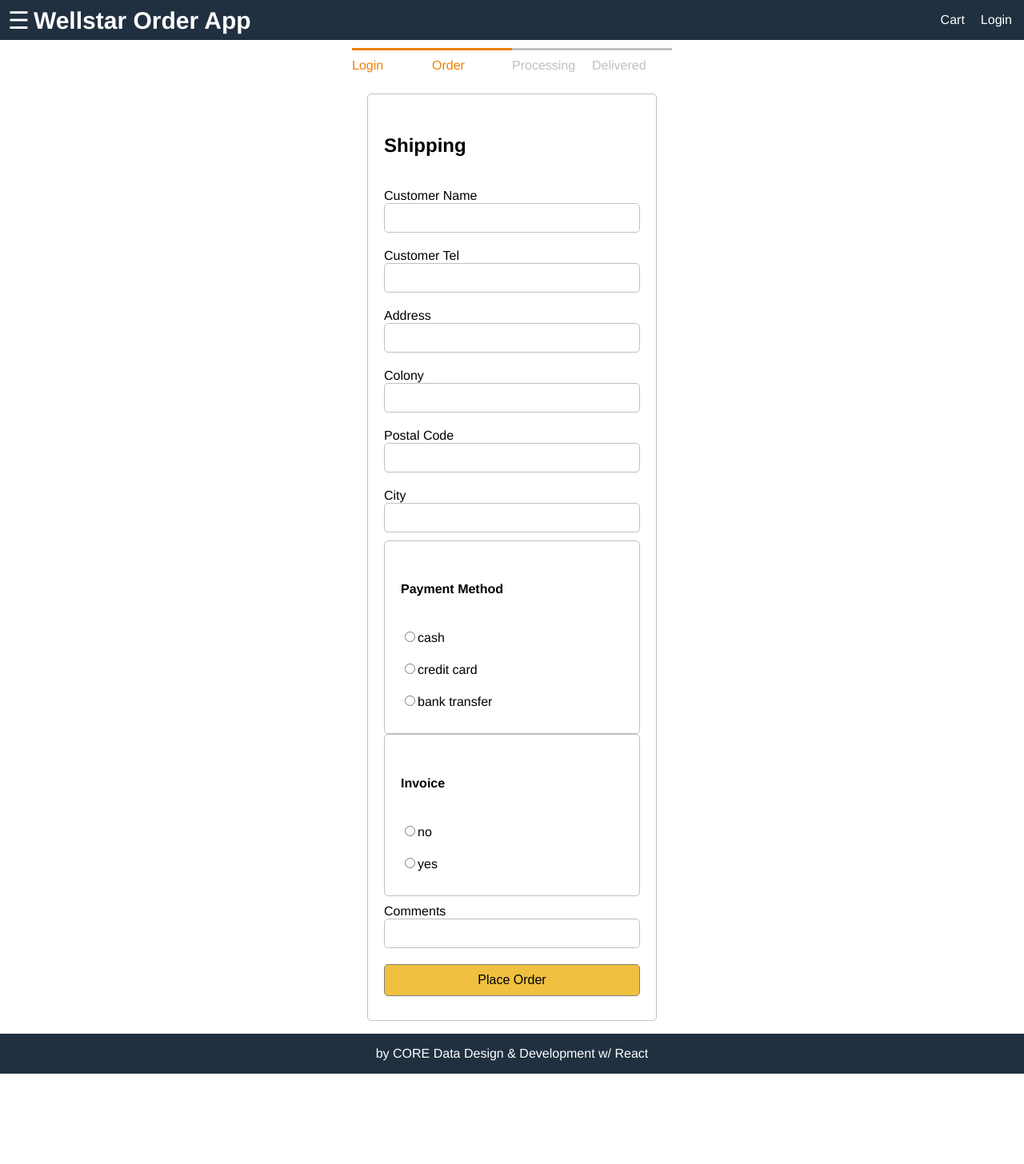
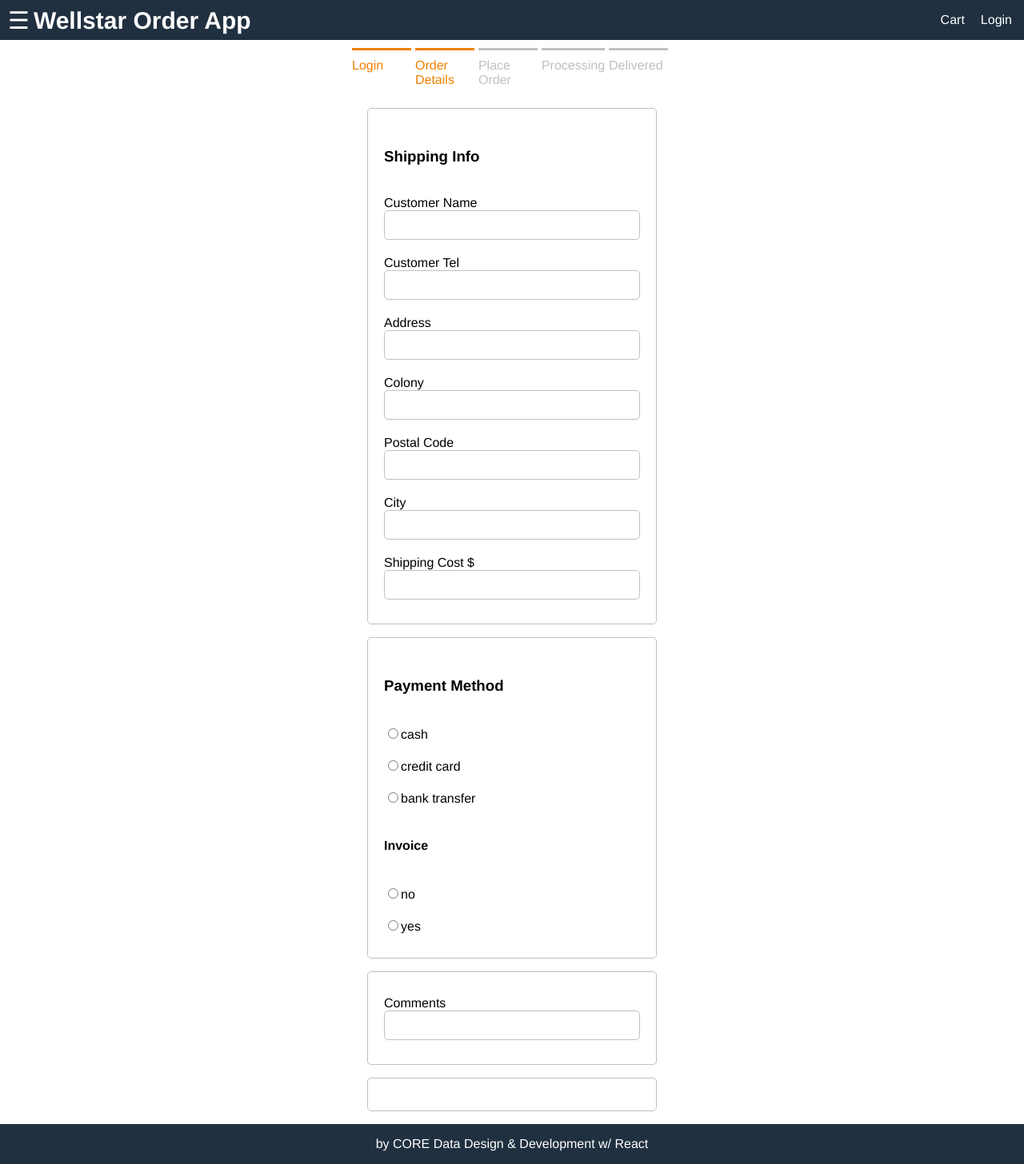
Before and after one commit to fernandonavarro-dev/PivotTables, a React (Create React App) app: page /shipping in a window 1280 px wide. Shown: the whole page at 80% size. Before the commit the page ends 1343 px from the top, so only its background shows below. Built offline with nearby package versions, Linux system fonts and the light colour scheme; the HTML template or start-up script is replaced by a standard one.

Commit message:
PlaceOrder screen created & Improved checkout flow

```diff
--- a/src/App.js
+++ b/src/App.js
@@ -8,6 +8,7 @@ import LoginScreen from './Screens/LoginScreen';
 import { useSelector } from 'react-redux';
 import ShippingScreen from './Screens/ShippingScreen';
 import DeliveryScreen from './Screens/DeliveryScreen';
+import PlaceOrderScreen from './Screens/PlaceOrderScreen';
 
 function App() {
 
@@ -57,6 +58,7 @@ function App() {
           <div className="content" >
             <Route path="/login" component={LoginScreen} />
             <Route path="/shipping" component={ShippingScreen} />
+            <Route path="/placeorder" component={PlaceOrderScreen} />
             <Route path="/delivery" component={DeliveryScreen} />
             <Route path="/product/:id" component={ProductScreen} />
             <Route path="/cart/:id?" component={CartScreen} />
--- a/src/Screens/DeliveryScreen.js
+++ b/src/Screens/DeliveryScreen.js
@@ -6,7 +6,6 @@ import PostOrderSteps from '../components/PostOrderSteps';
 function DeliveryScreen(props) {
     // const [deliveryMethod, setDeliveryMethod] = useState('');
 
-    const [shippingCost, setShippingCost] = useState(0);
     const [coordinator, setCoordinator] = useState('')
     const [notes, setNotes] = useState('')
     const [deliveryPerson, setDeliveryPerson] = useState('')
@@ -14,12 +13,12 @@ function DeliveryScreen(props) {
 
     const submitHandler = (e) => {
         e.preventDefault();
-        dispatch(saveDelivery({ shippingCost, coordinator, deliveryPerson, notes }));
+        dispatch(saveDelivery({ coordinator, deliveryPerson, notes }));
         // props.history.push('completeorder');
     };
     return (
         <div>
-            <PostOrderSteps step1 step2 step3></PostOrderSteps>
+            <PostOrderSteps step1 step2 step3 step4></PostOrderSteps>
             <div className="form">
                 <form onSubmit={submitHandler}>
                     <ul className="form-container">
@@ -39,13 +38,7 @@ function DeliveryScreen(props) {
                                 <label for="paymentMethod">Paypal</label>
                             </div>
                         </li> */}
-                        <li>
-                            <label htmlFor="shippingCost">
-                                Shipping Cost $
-          </label>
-                            <input type="number" name="shippingCost" id="shippingCost" onChange={(e) => setShippingCost(e.target.value)}>
-                            </input>
-                        </li>
+
                         <li>
                             <label htmlFor="coordinator">
                                 Coordinator
--- /dev/null
+++ b/src/Screens/PlaceOrderScreen.js
@@ -0,0 +1,137 @@
+import React, { useEffect, useState } from 'react';
+// import { addToCart, removeFromCart } from '../actions/cartActions';
+import { useDispatch, useSelector } from 'react-redux';
+import { Link } from 'react-router-dom';
+import PostOrderSteps from '../components/PostOrderSteps';
+// import { usedispatch } from 'react-redux';
+
+function PlaceOrderScreen(props) {
+
+    const cart = useSelector(state => state.cart);
+
+    const { cartItems, shipping } = cart;
+    if (!shipping.address || !shipping.customerTel || !shipping.shippingCost) {
+        props.history.push("/shipping");
+    }
+    // console.log("cart, ", cart);
+    // console.log("shipping, ", shipping);
+
+    const itemsPrice = cartItems.reduce((a, c) => a + c.price * c.qty, 0);
+    const taxPrice = shipping.invoice * itemsPrice
+
+    const totalNoShipping = Number(itemsPrice) + taxPrice
+
+    const totalPrice = Number(itemsPrice) + Number(shipping.shippingCost) + taxPrice
+    const dispatch = useDispatch();
+
+    useEffect(() => {
+
+    }, []);
+
+    const placeOrderHandler = () => {
+        props.history.push("/login?redirect=shipping");
+    }
+
+    return <div>
+        <PostOrderSteps step1 step2 step3></PostOrderSteps>
+        <div className="placeorder">
+            <div className="placeorder-info">
+                <div>
+                    <h3>
+                        Shipping
+          </h3>
+                    <div>
+                        {cart.shipping.customerName}, {cart.shipping.customerTel},
+                        {cart.shipping.address}, {cart.shipping.city}, {cart.shipping.colony},
+          {cart.shipping.zip}
+                    </div>
+                </div>
+                <div>
+                    <h3>Payment</h3>
+                    <div>
+                        Payment Method: {cart.shipping.paymentMethod}
+                    </div>
+                </div>
+                <div>
+                    <ul className="cart-list-container">
+                        <li>
+                            <h3>
+                                Shopping Cart
+          </h3>
+                            <div>
+                                Price
+          </div>
+                        </li>
+                        {
+                            cartItems.length === 0 ?
+                                <div>
+                                    Cart is empty
+          </div>
+                                :
+                                cartItems.map(item =>
+                                    <li key={item.name}>
+                                        <div className="cart-image">
+                                            <img src={item.image} alt="product" />
+                                        </div>
+                                        <div className="cart-name">
+                                            <div>
+                                                <Link to={"/product/" + item.product}>
+                                                    {item.name}
+                                                </Link>
+
+                                            </div>
+                                            <div>
+                                                Qty: {item.qty}
+                                            </div>
+                                        </div>
+                                        <div className="cart-price">
+                                            ${item.price}
+                                        </div>
+                                    </li>
+                                )
+                        }
+                    </ul>
+                </div>
+
+
+            </div>
+            <div className="placeorder-action">
+                <ul>
+                    <li>
+                        <button className="button primary full-width" onClick={placeOrderHandler} >Place Order</button>
+                    </li>
+                    <li>
+                        <h3>Order Summary</h3>
+                    </li>
+                    <li>
+                        <div>Subtotal</div>
+                        <div>${itemsPrice}</div>
+                    </li>
+                    <li>
+                        <div>Shipping</div>
+                        <div>${shipping.shippingCost}</div>
+                    </li>
+                    <li>
+                        <div>Invoice</div>
+                        <div>${taxPrice}</div>
+                    </li>
+                    <li>
+                        <div>Total w/o Shipping</div>
+                        <div>${totalNoShipping}</div>
+                    </li>
+                    <li>
+                        <div>Order Total</div>
+                        <div>${totalPrice}</div>
+                    </li>
+                </ul>
+
+
+
+            </div>
+
+        </div>
+    </div>
+
+}
+
+export default PlaceOrderScreen;
--- a/src/Screens/ShippingScreen.js
+++ b/src/Screens/ShippingScreen.js
@@ -12,16 +12,17 @@ function ShippingScreen(props) {
     const [colony, setColony] = useState('')
     const [city, setCity] = useState('');
     const [zip, setZip] = useState('');
-    const [paymentMethod, setPaymentMethod] = useState(null)
-    const [invoice, setInvoice] = useState(false)
+    const [shippingCost, setShippingCost] = useState(null);
+    const [paymentMethod, setPaymentMethod] = useState('')
+    const [invoice, setInvoice] = useState(null)
     const [comments, setComments] = useState('')
 
     const dispatch = useDispatch();
 
     const submitHandler = (e) => {
         e.preventDefault();
-        dispatch(saveShipping({ customerName, customerTel, address, colony, city, zip, paymentMethod, comments, invoice }));
-        props.history.push('delivery');
+        dispatch(saveShipping({ customerName, customerTel, address, colony, city, zip, shippingCost, paymentMethod, invoice, comments }));
+        props.history.push('placeorder');
     }
     return <div>
         <PostOrderSteps step1 step2 ></PostOrderSteps>
@@ -29,7 +30,7 @@ function ShippingScreen(props) {
             <form onSubmit={submitHandler} >
                 <ul className="form-container">
                     <li>
-                        <h2>Shipping</h2>
+                        <h3>Shipping Info</h3>
                     </li>
                     <li>
                         <label htmlFor="customerName">
@@ -73,10 +74,17 @@ function ShippingScreen(props) {
                         <input type="text" name="city" id="city" onChange={(e) => setCity(e.target.value)}>
                         </input>
                     </li>
-                    <div className="form">
+                    <li>
+                        <label htmlFor="shippingCost">
+                            Shipping Cost $
+          </label>
+                        <input type="number" name="shippingCost" id="shippingCost" onChange={(e) => setShippingCost(e.target.value)}>
+                        </input>
+                    </li>
+                </ul>
                 <ul className="form-container">
                     <li>
-                                <h4>Payment Method</h4>
+                        <h3>Payment Method</h3>
                     </li>
 
                     <li>
@@ -116,11 +124,6 @@ function ShippingScreen(props) {
                         </div>
                     </li>
 
-                        </ul>
-
-                    </div>
-                    <div className="form">
-                        <ul className="form-container">
                     <li>
                         <h4>Invoice</h4>
                     </li>
@@ -131,7 +134,7 @@ function ShippingScreen(props) {
                                 type="radio"
                                 name="invoice"
                                 id="invoice"
-                                        value={false}
+                                value={0}
                                 onChange={(e) => setInvoice(e.target.value)}
                             ></input>
                             <label htmlFor="invoice">no</label>
@@ -143,18 +146,16 @@ function ShippingScreen(props) {
                                 type="radio"
                                 name="invoice"
                                 id="invoice"
-                                        value={true}
+                                value={0.15}
                                 onChange={(e) => setInvoice(e.target.value)}
                             ></input>
                             <label htmlFor="invoice">yes</label>
                         </div>
                     </li>
 
+
                 </ul>
-
-                    </div>
-
-                    <div>
+                <ul className="form-container">
                     <li>
                         <label htmlFor="comments">
                             Comments
@@ -162,12 +163,15 @@ function ShippingScreen(props) {
                         <input type="text" name="comments" id="comments" onChange={(e) => setComments(e.target.value)}>
                         </input>
                     </li>
-                    </div>
 
+
+                </ul>
+                <ul className="form-container">
+                    {(!address || !customerTel || !shippingCost || !paymentMethod || !invoice) ? "" :
                         <li>
-                        <button type="submit" className="button primary">Place Order</button>
+                            <button type="submit" className="button primary">Continue</button>
                         </li>
-
+                    }
                 </ul>
             </form>
         </div>
--- a/src/components/PostOrderSteps.js
+++ b/src/components/PostOrderSteps.js
@@ -4,9 +4,10 @@ function PostOrderSteps(props) {
 
     return <div className="checkout-steps">
         <div className={props.step1 ? 'active' : ''}>Login</div>
-        <div className={props.step2 ? 'active' : ''}>Order</div>
-        <div className={props.step3 ? 'active' : ''}>Processing</div>
-        <div className={props.step4 ? 'active' : ''}>Delivered</div>
+        <div className={props.step2 ? 'active' : ''}>Order Details</div>
+        <div className={props.step3 ? 'active' : ''}>Place Order</div>
+        <div className={props.step4 ? 'active' : ''}>Processing</div>
+        <div className={props.step5 ? 'active' : ''}>Delivered</div>
     </div>
 
 }
--- a/src/index.css
+++ b/src/index.css
@@ -350,6 +350,7 @@ tbody > tr:nth-child(odd) {
   color: #c0c0c0;
   flex: 1 1;
   padding-top: 1rem;
+  margin-right: 0.5rem;
 }
 .checkout-steps > div.active {
   border-top: 0.3rem #f08000 solid;
--- a/src/reducers/cartReducers.js
+++ b/src/reducers/cartReducers.js
@@ -1,7 +1,7 @@
 // import React from 'react';
 import { CART_ADD_ITEM, CART_REMOVE_ITEM, CART_SAVE_DELIVERY, CART_SAVE_SHIPPING } from '../constants/cartConstants'
 
-function cartReducer(state = { cartItems: [] }, action) {
+function cartReducer(state = { cartItems: [], shipping: {}, }, action) {
     switch (action.type) {
         case CART_ADD_ITEM:
             const item = action.payload;
--- a/src/store.js
+++ b/src/store.js
@@ -8,7 +8,11 @@ import { userLoginReducer } from './reducers/userReducers';
 const cartItems = Cookie.getJSON("cartItems") || [];
 const userInfo = Cookie.getJSON("userInfo") || null;
 
-const initialState = { cart: { cartItems }, userLogin: { userInfo } };
+const initialState = {
+    cart: { cartItems, shipping: {} },
+    userLogin: { userInfo },
+    // processingOrder: { orderItems: [], shipping: {}, delivery: {} }
+};
 const reducer = combineReducers({
     productList: productListReducer,
     productDetails: productDetailsReducer,
```
Lines whose indentation alone changed are shown as unchanged.
